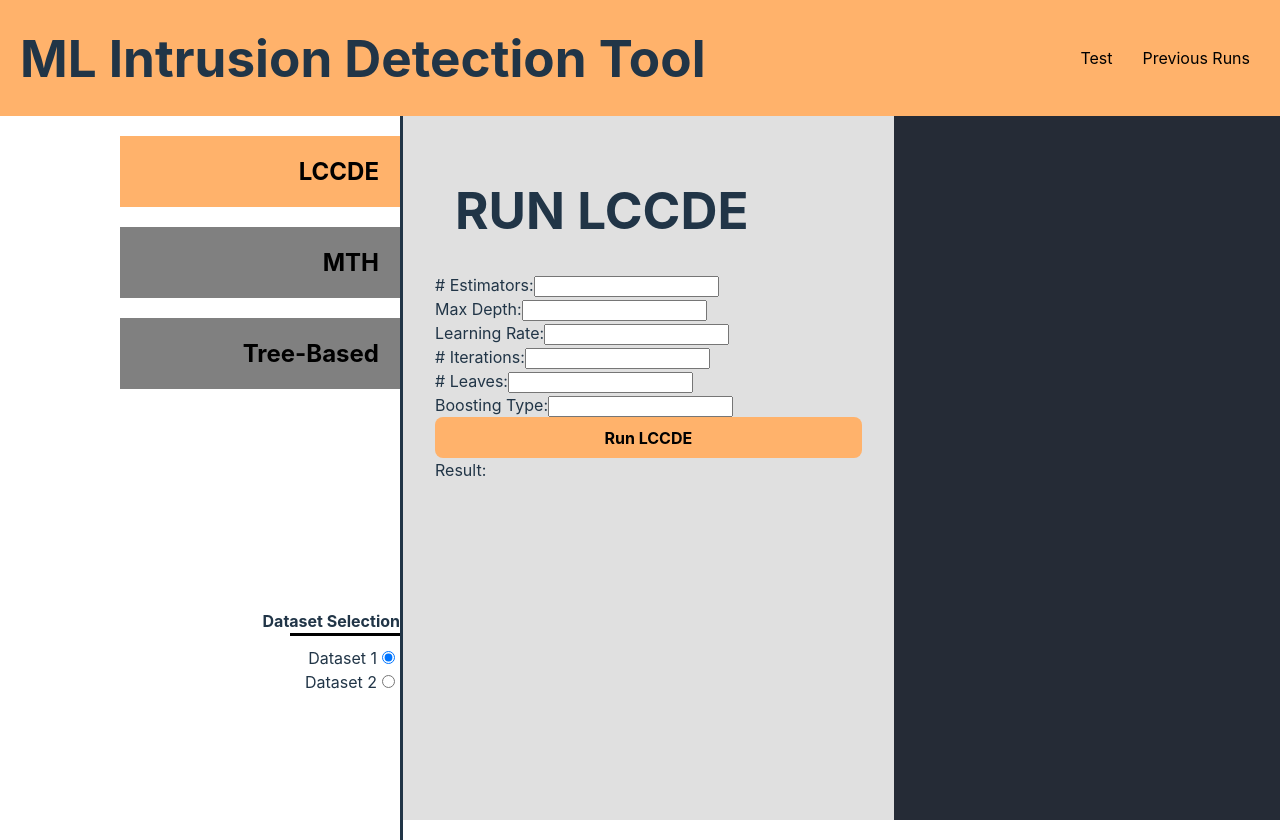
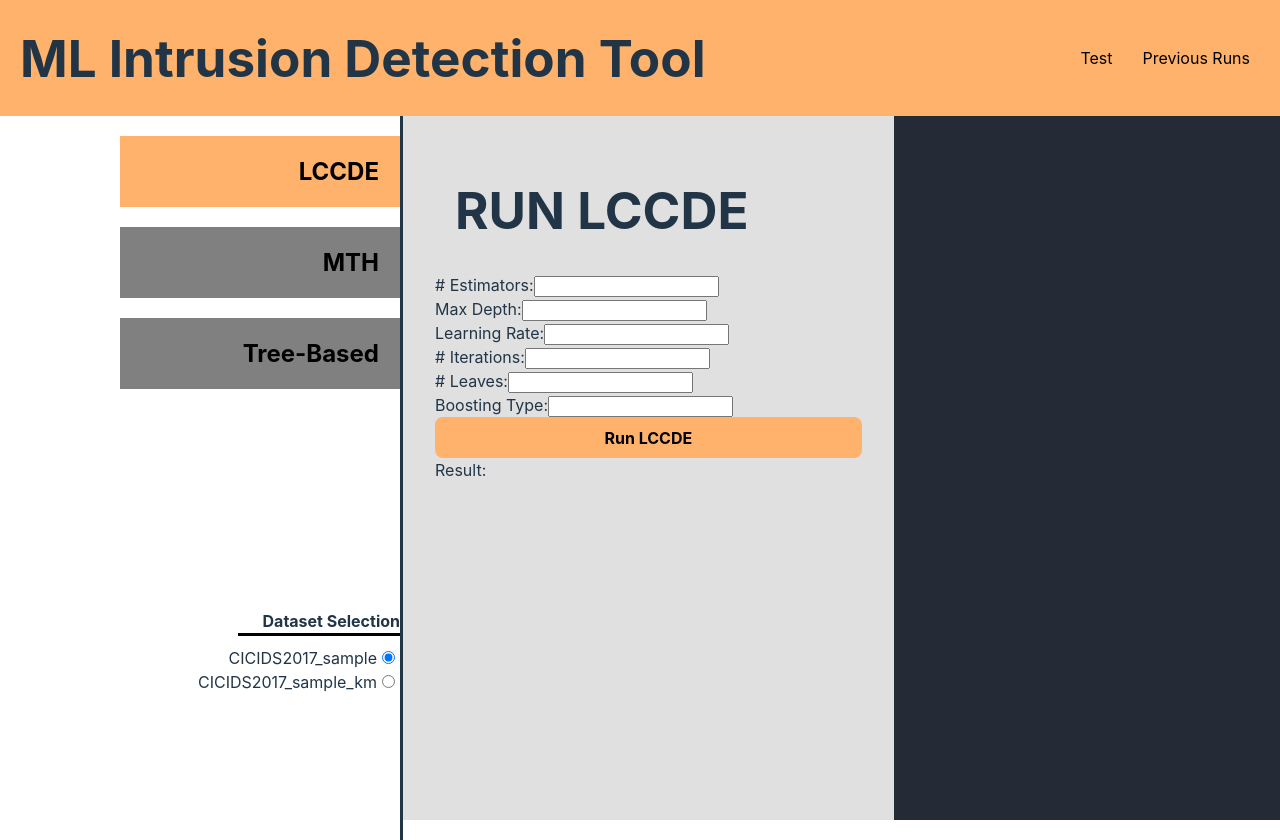
Before and after one commit to ZaneLeBlanc/Group66Frontend, a React (Vite) app in the folder Frontend/: page /Test in a window 1280 px wide. Built offline with nearby package versions, Linux system fonts and the light colour scheme.

Commit message:
dataset names

```diff
--- a/Frontend/src/Components/Sidebar.tsx
+++ b/Frontend/src/Components/Sidebar.tsx
@@ -11,7 +11,7 @@ const Sidebar = ({
 }) => {
 
   const [selectedPage, setSelectedPage] = useState('page1');
-  const [selectedDataset, setSelectedDataset] = useState('dataset1');
+  const [selectedDataset, setSelectedDataset] = useState('CICIDS2017_sample.csv');
 
   const handlePageClick = (page: string) => {
     setPage(page);
@@ -71,22 +71,22 @@ const Sidebar = ({
         <strong> Dataset Selection </strong>
         <div className="longLine"></div> {/* Line */}
         <label>
-          Dataset 1
+          CICIDS2017_sample
           <input
             type="radio"
             name="dataset"
-            value="dataset1"
-            checked={selectedDataset === 'dataset1'} // check if selectedDataset is 'dataset1'
+            value="CICIDS2017_sample.csv"
+            checked={selectedDataset === 'CICIDS2017_sample.csv'} // check if selectedDataset is 'CICIDS2017_sample.csv'
             onChange={handleDatasetChange}
           />
         </label>
         <label>
-          Dataset 2
+          CICIDS2017_sample_km
           <input
             type="radio"
             name="dataset"
-            value="dataset2"
-            checked={selectedDataset === 'dataset2'}
+            value="CICIDS2017_sample_km.csv"
+            checked={selectedDataset === 'CICIDS2017_sample_km.csv'} // check if selectedDataset is 'CICIDS2017_sample_km.csv'
             onChange={handleDatasetChange}
           />
         </label>
```
